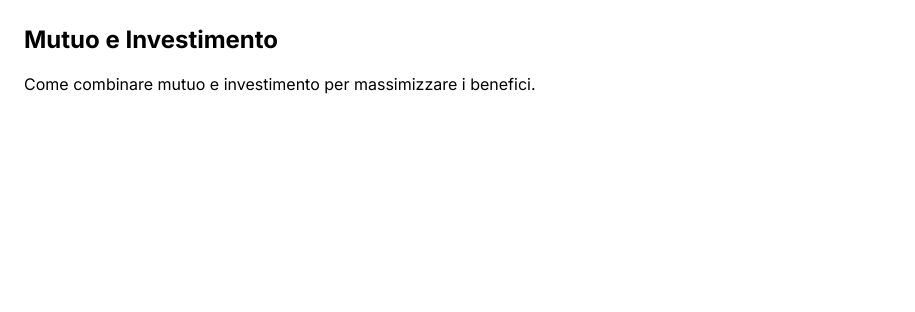
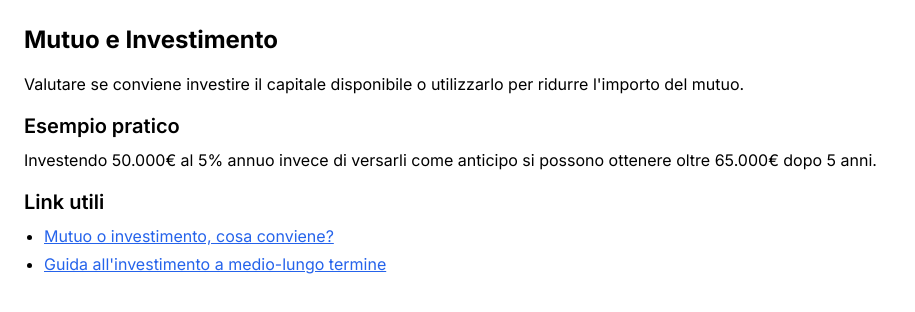
Before and after one commit to mattiamoretta/buy-or-loan, a React (Vite) app: page /mutuo-investimento in a window 1280 px wide. Shown: the top 312 px of the page, without its empty margins (0-915 px from the left). Built offline with nearby package versions, Linux system fonts and the light colour scheme.

Commit message:
feat: add guide pages

```diff
--- /dev/null
+++ b/src/InvestimentoGuide.jsx
@@ -0,0 +1,39 @@
+import React from "react";
+
+export default function InvestimentoGuide() {
+  return (
+    <div className="p-6">
+      <h1 className="text-2xl font-bold mb-4">Guida all'Investimento</h1>
+      <p className="mb-4">
+        Concetti base per iniziare a investire e costruire un portafoglio diversificato.
+      </p>
+      <h2 className="text-xl font-semibold mb-2">Esempio pratico</h2>
+      <p className="mb-4">
+        Investendo 300€ al mese in un ETF globale con rendimento medio del 6% puoi accumulare circa 20.000€ in 5 anni.
+      </p>
+      <h2 className="text-xl font-semibold mb-2">Link utili</h2>
+      <ul className="list-disc pl-5 space-y-1">
+        <li>
+          <a
+            href="https://www.mef.gov.it/it/Focus/Investire-con-consapevolezza/"
+            target="_blank"
+            rel="noopener noreferrer"
+            className="text-blue-600 underline"
+          >
+            Investire con consapevolezza - MEF
+          </a>
+        </li>
+        <li>
+          <a
+            href="https://www.morningstar.it/it/"
+            target="_blank"
+            rel="noopener noreferrer"
+            className="text-blue-600 underline"
+          >
+            Analisi su fondi ed ETF
+          </a>
+        </li>
+      </ul>
+    </div>
+  );
+}
--- /dev/null
+++ b/src/MutuoGuide.jsx
@@ -0,0 +1,39 @@
+import React from "react";
+
+export default function MutuoGuide() {
+  return (
+    <div className="p-6">
+      <h1 className="text-2xl font-bold mb-4">Guida al Mutuo</h1>
+      <p className="mb-4">
+        Un'introduzione ai mutui ipotecari, alle rate e alle principali voci di costo.
+      </p>
+      <h2 className="text-xl font-semibold mb-2">Esempio pratico</h2>
+      <p className="mb-4">
+        Per un mutuo di 200.000€ al 3% su 20 anni la rata mensile è circa 1.109€.
+      </p>
+      <h2 className="text-xl font-semibold mb-2">Link utili</h2>
+      <ul className="list-disc pl-5 space-y-1">
+        <li>
+          <a
+            href="https://www.bancaditalia.it/compiti/vigilanza/linee-guida/guida-mutui/index.html"
+            target="_blank"
+            rel="noopener noreferrer"
+            className="text-blue-600 underline"
+          >
+            Guida ai mutui della Banca d'Italia
+          </a>
+        </li>
+        <li>
+          <a
+            href="https://www.ilsole24ore.com/art/mutui-2024-come-scegliere-taeg-e-indici-riferimento-AEkkafLB"
+            target="_blank"
+            rel="noopener noreferrer"
+            className="text-blue-600 underline"
+          >
+            Articolo di approfondimento sui tassi
+          </a>
+        </li>
+      </ul>
+    </div>
+  );
+}
--- /dev/null
+++ b/src/MutuoInvestimentoGuide.jsx
@@ -0,0 +1,39 @@
+import React from "react";
+
+export default function MutuoInvestimentoGuide() {
+  return (
+    <div className="p-6">
+      <h1 className="text-2xl font-bold mb-4">Mutuo e Investimento</h1>
+      <p className="mb-4">
+        Valutare se conviene investire il capitale disponibile o utilizzarlo per ridurre l'importo del mutuo.
+      </p>
+      <h2 className="text-xl font-semibold mb-2">Esempio pratico</h2>
+      <p className="mb-4">
+        Investendo 50.000€ al 5% annuo invece di versarli come anticipo si possono ottenere oltre 65.000€ dopo 5 anni.
+      </p>
+      <h2 className="text-xl font-semibold mb-2">Link utili</h2>
+      <ul className="list-disc pl-5 space-y-1">
+        <li>
+          <a
+            href="https://www.money.it/mutuo-o-investimento-quale-conviene"
+            target="_blank"
+            rel="noopener noreferrer"
+            className="text-blue-600 underline"
+          >
+            Mutuo o investimento, cosa conviene?
+          </a>
+        </li>
+        <li>
+          <a
+            href="https://www.soldionline.it/guide/risparmio/investire-medio-lungo-termine"
+            target="_blank"
+            rel="noopener noreferrer"
+            className="text-blue-600 underline"
+          >
+            Guida all'investimento a medio-lungo termine
+          </a>
+        </li>
+      </ul>
+    </div>
+  );
+}
--- /dev/null
+++ b/src/MutuoRisparmiChiusuraGuide.jsx
@@ -0,0 +1,39 @@
+import React from "react";
+
+export default function MutuoRisparmiChiusuraGuide() {
+  return (
+    <div className="p-6">
+      <h1 className="text-2xl font-bold mb-4">Mutuo, Risparmi e Chiusura Anticipata</h1>
+      <p className="mb-4">
+        Questa pagina spiega come accumulare risparmi durante il mutuo e valutarne la chiusura anticipata.
+      </p>
+      <h2 className="text-xl font-semibold mb-2">Esempio pratico</h2>
+      <p className="mb-4">
+        Con un risparmio extra di 200€ al mese puoi ridurre la durata del mutuo ventennale di diversi anni.
+      </p>
+      <h2 className="text-xl font-semibold mb-2">Link utili</h2>
+      <ul className="list-disc pl-5 space-y-1">
+        <li>
+          <a
+            href="https://www.altroconsumo.it/soldi/mutuo/consigli/mutuo-estinzione-anticipata"
+            target="_blank"
+            rel="noopener noreferrer"
+            className="text-blue-600 underline"
+          >
+            Consigli sull'estinzione anticipata del mutuo
+          </a>
+        </li>
+        <li>
+          <a
+            href="https://www.ilmutuoblog.it/2019/10/come-estinguere-mutuo-anticipatamente.html"
+            target="_blank"
+            rel="noopener noreferrer"
+            className="text-blue-600 underline"
+          >
+            Come estinguere un mutuo in anticipo
+          </a>
+        </li>
+      </ul>
+    </div>
+  );
+}
```
Also changed, not shown: src/main.jsx (+8 -8 lines).
